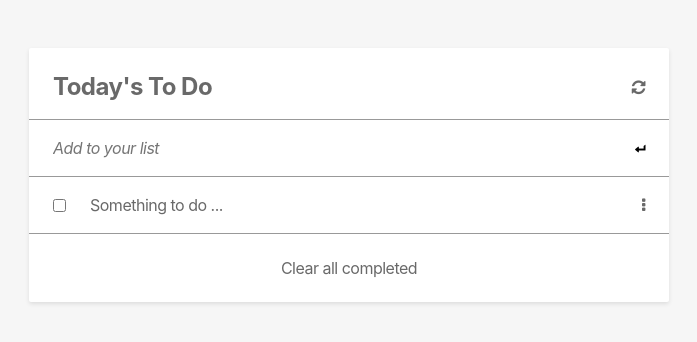
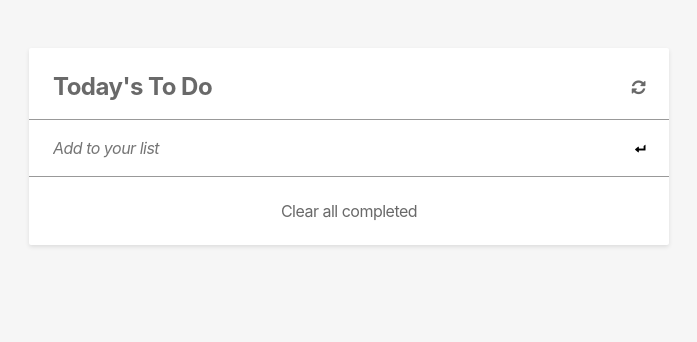
Before and after one commit to dd-obua/Mic-To-Do-List, a website built with webpack: page src/index.html in a window 1280 px wide. Shown: the whole page, without its empty margins (291-988 px from the left). Built offline with nearby package versions, Linux system fonts and the light colour scheme.

Commit message:
Remove hard-coded HTML

```diff
--- a/src/index.html
+++ b/src/index.html
@@ -22,16 +22,7 @@
         </button>
       </form>
     </div>
-    <ul>
-      <li>
-        <input type="checkbox">
-        <p class="task">Something to do ...</p>
-        <p class="manipulate">
-          <span><i class="fa fa-ellipsis-v" aria-hidden="true"></i></span>
-          <span class="delete hidden"><i class="fa fa-trash" aria-hidden="true"></i></span>
-        </p>
-      </li>
-    </ul>
+    <ul></ul>
     <p class="clear">Clear all completed</p>
   </section>
 </body>
```
